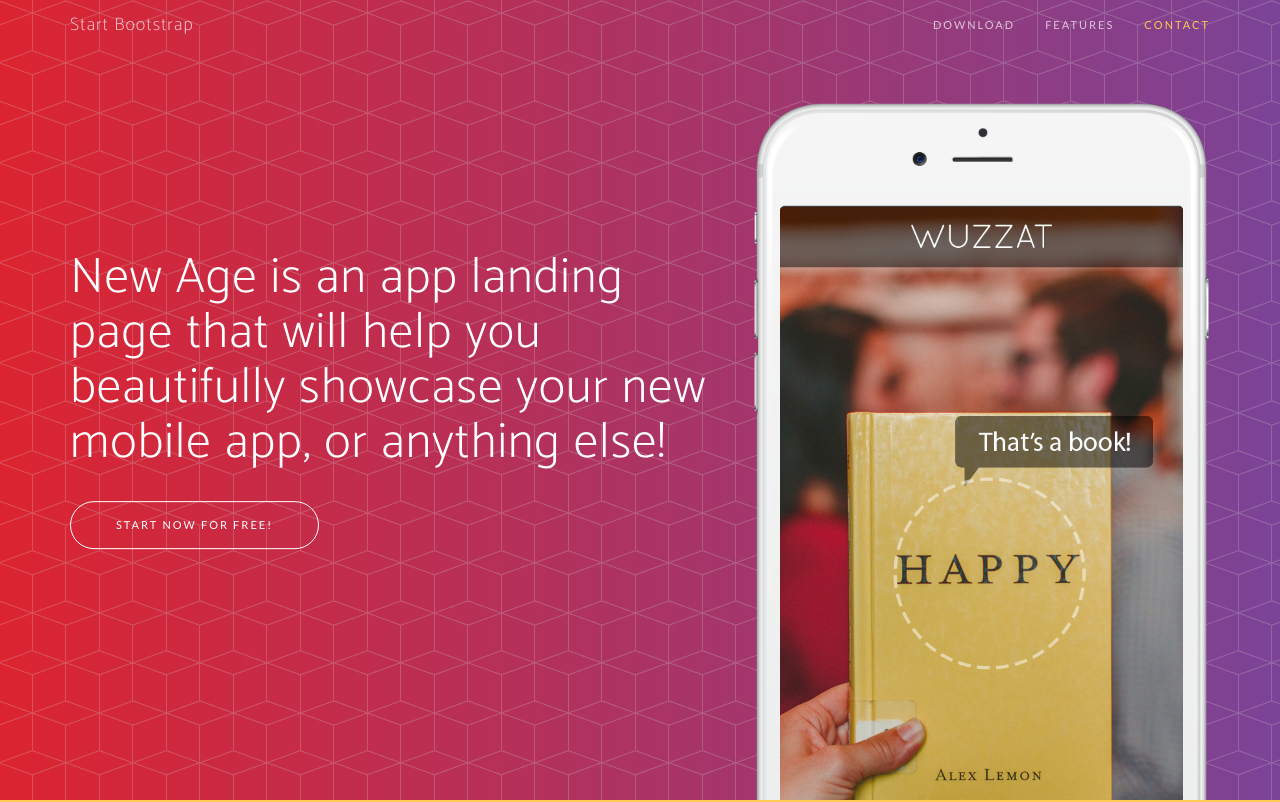
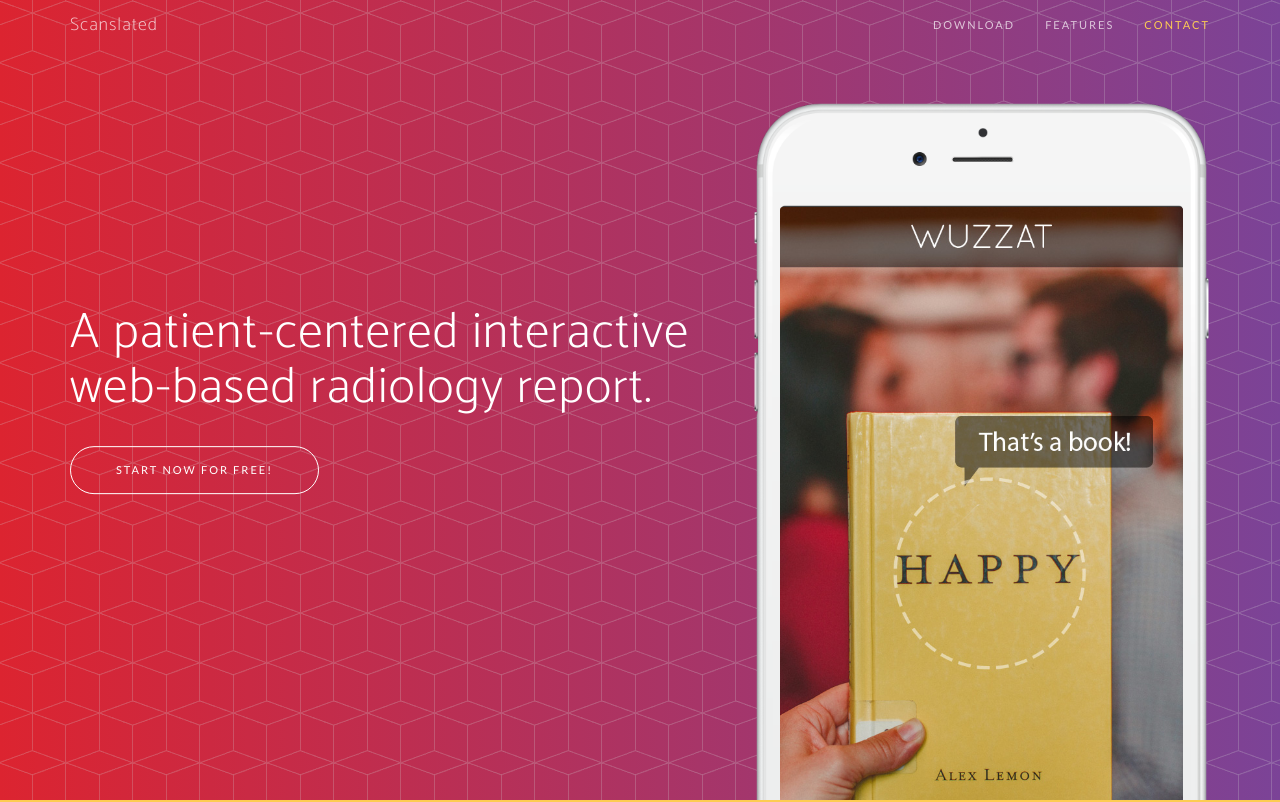
Before and after one commit to ryanAB702/scanslated.github.io, a website: page index.html in a window 1280 px wide. Shown: the top 802 px of the page. Drawn offline with nearby package versions, Linux system fonts and the light colour scheme; a web font is replaced by a local one.

Commit message:
initial text edits

```diff
--- a/index.html
+++ b/index.html
@@ -9,7 +9,7 @@
     <meta name="description" content="">
     <meta name="author" content="">
 
-    <title>New Age - Start Bootstrap Theme</title>
+    <title>Scanslated</title>
 
     <!-- Bootstrap Core CSS -->
     <link href="lib/bootstrap/css/bootstrap.min.css" rel="stylesheet">
@@ -45,7 +45,7 @@
                 <button type="button" class="navbar-toggle collapsed" data-toggle="collapse" data-target="#bs-example-navbar-collapse-1">
                     <span class="sr-only">Toggle navigation</span> Menu <i class="fa fa-bars"></i>
                 </button>
-                <a class="navbar-brand page-scroll" href="#page-top">Start Bootstrap</a>
+                <a class="navbar-brand page-scroll" href="#page-top">Scanslated</a>
             </div>
 
             <!-- Collect the nav links, forms, and other content for toggling -->
@@ -73,7 +73,7 @@
                 <div class="col-sm-7">
                     <div class="header-content">
                         <div class="header-content-inner">
-                            <h1>New Age is an app landing page that will help you beautifully showcase your new mobile app, or anything else!</h1>
+                            <h1>A patient-centered interactive web-based radiology report.</h1>
                             <a href="#download" class="btn btn-outline btn-xl page-scroll">Start Now for Free!</a>
                         </div>
                     </div>
```
